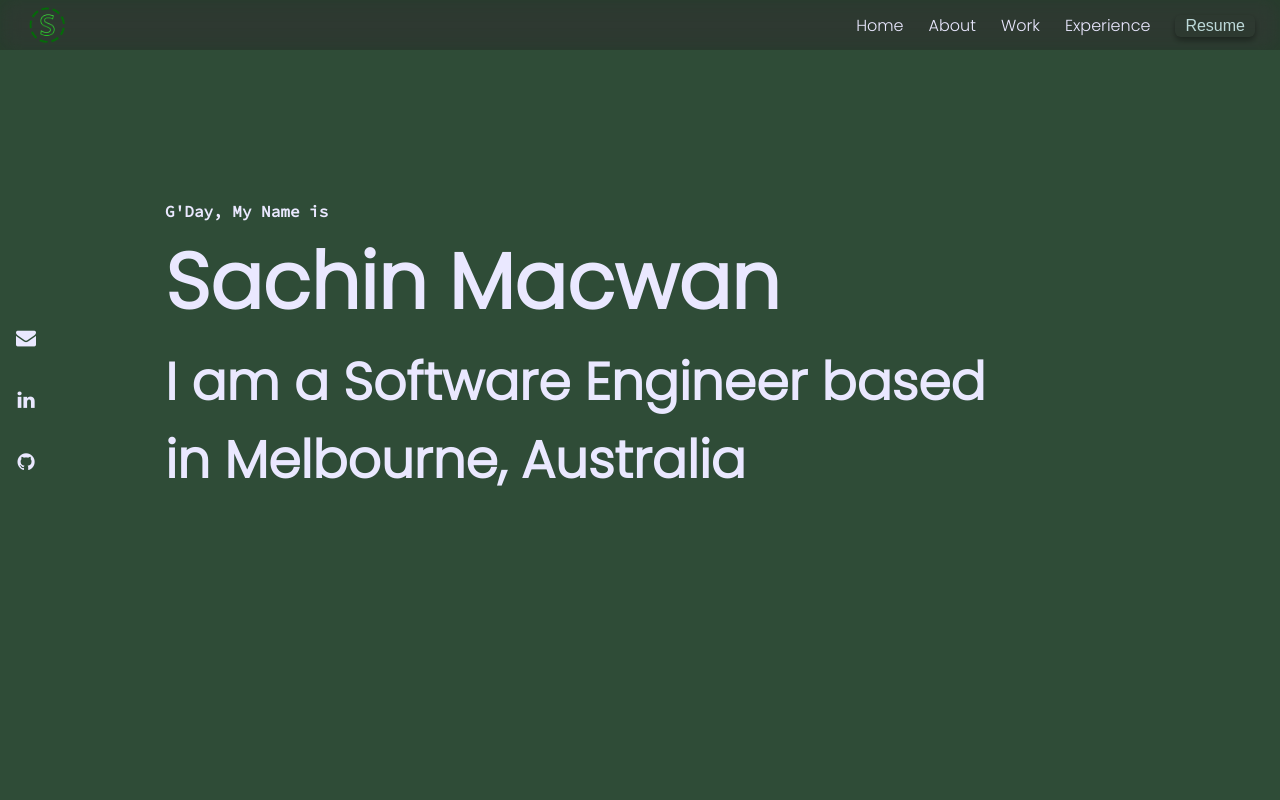
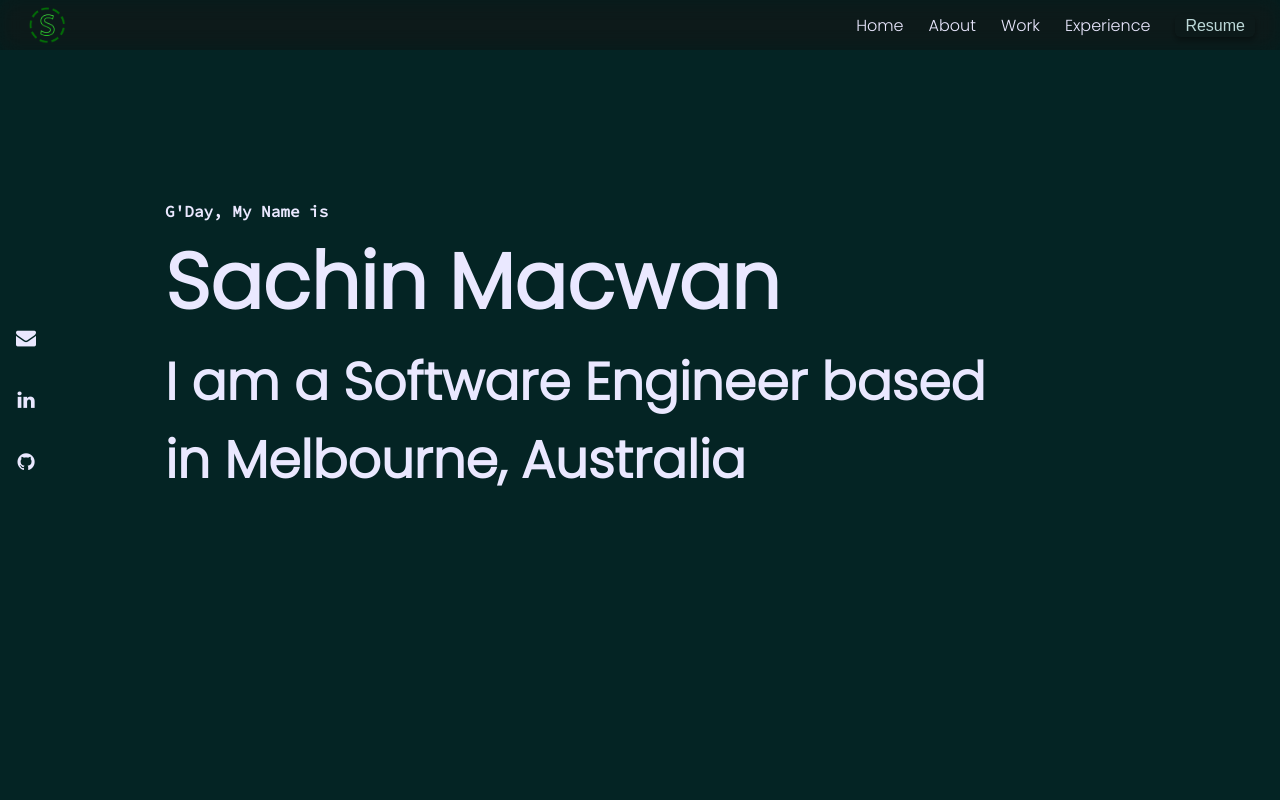
Before and after one commit to SachinMacwan/portfolio_2, a React (Create React App) app: page / in a window 1280 px wide. Shown: the top 800 px of the page. Built offline with nearby package versions, Linux system fonts and the light colour scheme.

Commit message:
added some css

```diff
--- a/src/components/Themes.js
+++ b/src/components/Themes.js
@@ -1,7 +1,7 @@
 
     const first = [
     {
-        backgroundColor: "#2f4c37",
+        backgroundColor: "#042424",
         color: "#eae8ff",
         animation:"ease 1s",
         transition: "1s",
@@ -16,7 +16,7 @@
         height: "100%",
     },
     {
-        backgroundColor: "#540f21",
+        backgroundColor: "#441A2A",
         color: "#f2bfcc",
         animation:"ease 1s",
         transition: "1s",
@@ -31,4 +31,5 @@
     }
 ]
 
+
     export default first;
```
